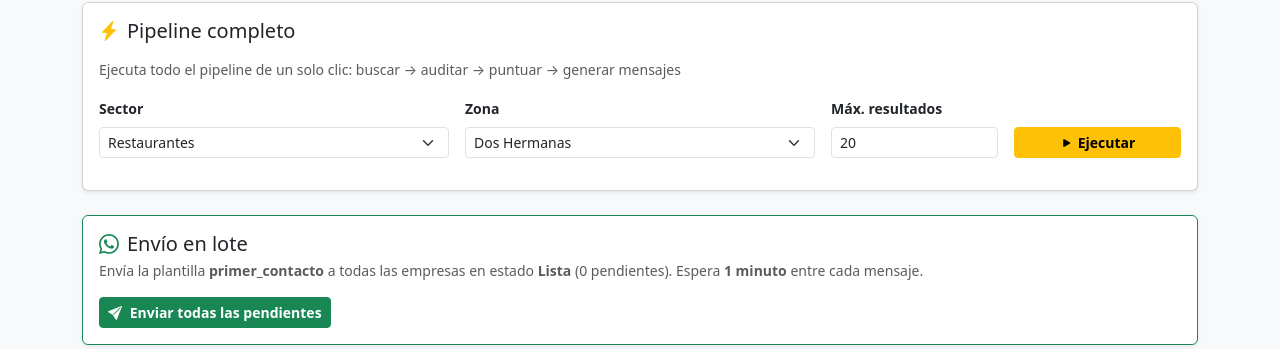
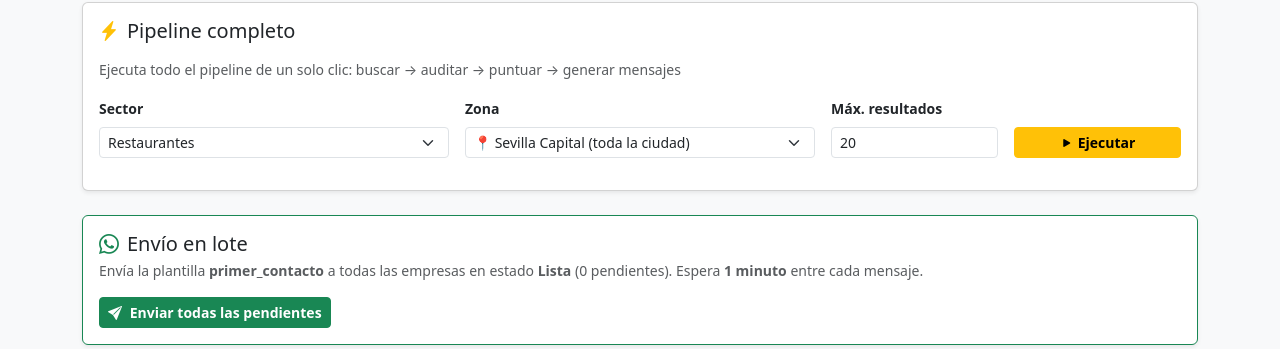
Before and after one commit to RyomenDAW/prospector, a Flask app: page /panel in a window 1280 px wide. Shown: the part 217-566 px from the top of the page. Run offline with Flask 3, Linux system fonts and the light colour scheme; data that the repository does not hold is empty; some libraries are stand-ins or nearby versions.

Commit message:
busqueda provincial y en la capital

```diff
--- a/searcher.py
+++ b/searcher.py
@@ -80,6 +80,10 @@ ZONAS = {
     "Sevilla Alcosa":        "@37.4040,-5.9390,15z",
     "Sevilla San Bernardo":  "@37.3794,-5.9838,15z",
     "Sevilla La Palmera":    "@37.3560,-5.9810,15z",
+
+    "Sevilla Capital":           "@37.3886,-5.9953,13z",
+    "Sevilla Provincia":         "@37.3886,-5.9953,10z",
+
 }
 
 # Lista plana de nombres de zona para el dropdown del panel
--- a/templates/panel.html
+++ b/templates/panel.html
@@ -152,6 +152,10 @@
             <div class="col-md-4">
               <label class="form-label small fw-bold">Zona</label>
               <select id="pipeline-zona" class="form-select form-select-sm">
+                <optgroup label="Búsqueda amplia">
+                  <option value="Sevilla Capital">📍 Sevilla Capital (toda la ciudad)</option>
+                  <option value="Sevilla Provincia">🗺️ Sevilla Provincia (~80km)</option>
+                </optgroup>
                 <optgroup label="Municipios">
                   <option value="Dos Hermanas">Dos Hermanas</option>
                   <option value="Alcala de Guadaira">Alcalá de Guadaíra</option>
```
